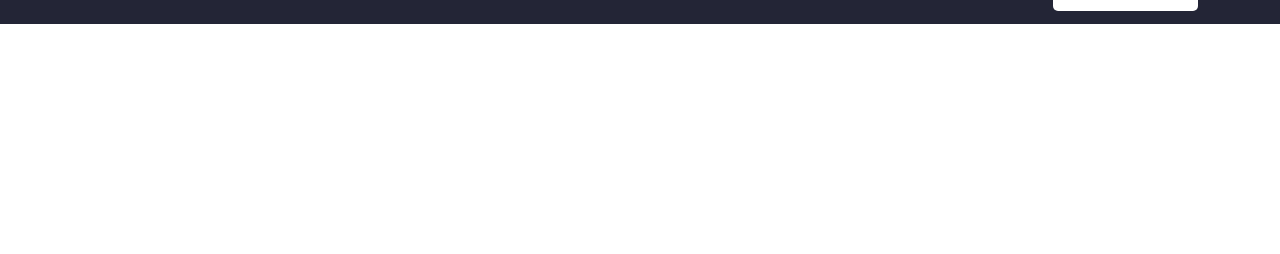
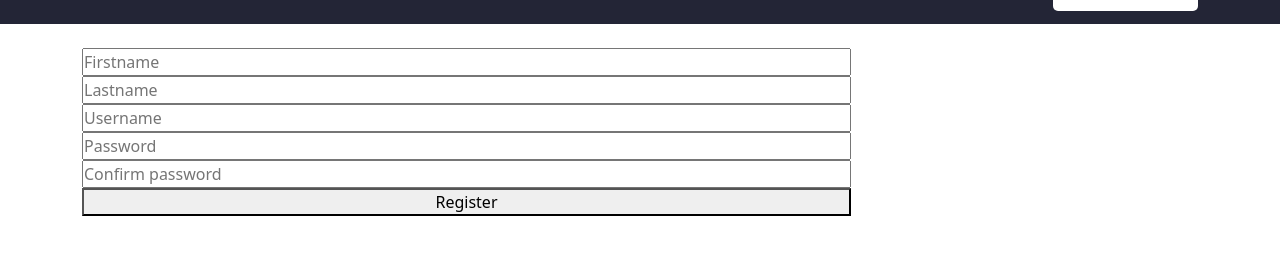
Before and after one commit to mukhammadazam/Finsweet, a plain HTML site: page Register.html in a window 1280 px wide. Shown: the part 56-310 px from the top of the page. Drawn offline with Linux system fonts and the light colour scheme.

Commit message:
register and register.scss start

```diff
--- a/Register.html
+++ b/Register.html
@@ -1,12 +1,12 @@
 <!DOCTYPE html>
 <html lang="en">
   <head>
-    <meta charset="UTF-8">
-    <meta http-equiv="X-UA-Compatible" content="IE=edge">
-    <meta name="viewport" content="width=device-width, initial-scale=1.0">
+    <meta charset="UTF-8" />
+    <meta http-equiv="X-UA-Compatible" content="IE=edge" />
+    <meta name="viewport" content="width=device-width, initial-scale=1.0" />
     <title>Regiter</title>
-<link rel="stylesheet" href="./bootstrab/bootstrap.min.css">
-<link rel="stylesheet" href="./scss/main.css">
+    <link rel="stylesheet" href="./bootstrab/bootstrap.min.css" />
+    <link rel="stylesheet" href="./scss/main.css" />
   </head>
   <body>
     <header>
@@ -17,16 +17,34 @@
 
             <ul class="nav__list mb-0">
               <li class="nav__list--item">
-                  <a id="home" class="text-decoration-none" target="_blank" href="./index.html">Home</a>
+                <a
+                  id="home"
+                  class="text-decoration-none"
+                  target="_blank"
+                  href="./index.html"
+                  >Home</a
+                >
               </li>
               <li class="nav__list--item">
-                  <a class="text-decoration-none" target="_blank"href="./index1.html">Blog</a>
+                <a
+                  class="text-decoration-none"
+                  target="_blank"
+                  href="./index1.html"
+                  >Blog</a
+                >
               </li>
               <li class="nav__list--item">
-                  <a class="text-decoration-none" target="_blank"href="./index2.html">About Us</a>
+                <a
+                  class="text-decoration-none"
+                  target="_blank"
+                  href="./index2.html"
+                  >About Us</a
+                >
               </li>
               <li class="nav__list--item">
-                  <a class="text-decoration-none" href="./Register.html">Register</a>
+                <a class="text-decoration-none" href="./Register.html"
+                  >Register</a
+                >
               </li>
               <li class="link">
                 <a class="login text-decoration-none" href="#">Login</a>
@@ -37,11 +55,54 @@
                 src="https://th.bing.com/th/id/OIP.COi00w2fX2TVgx0eZx0z_QAAAA?pid=ImgDet&rs=1"
                 alt="burger"
                 width="40"
-                  height="40"/></a>
+                height="40"
+            /></a>
           </div>
         </div>
       </nav>
     </header>
+    <main>
+      <section>
+        <div class="container">
+          <div class="register">
+            <h1 class="register__title">Register</h1>
+            <form action="#" class="register__form pt-5  d-block">
+              <input
+                type="text"
+                required
+                class="Firstname  d-block"
+                placeholder="Firstname"
+              />
+              <input
+                type="text"
+                required
+                class="Lastname  d-block"
+                placeholder="Lastname"
+              />
+              <input
+                type="text"
+                required
+                class="Username  d-block"
+                placeholder="Username"
+              />
+              <input
+                type="password"
+                required
+                class="Password  d-block"
+                placeholder="Password"
+              />
+              <input
+                type="password"
+                required
+                class="Confirm password  d-block"
+                placeholder="Confirm password"
+              />
+              <button class="register__form--btn d-block">Register</button>
+            </form>
+          </div>
+        </div>
+      </section>
+    </main>
     <script src="./js/script.js"></script>
   </body>
 </html>
--- a/scss/allblockss/_all-block.scss
+++ b/scss/allblockss/_all-block.scss
@@ -4,3 +4,4 @@
 @import './footer';
 @import './blogpage';
 @import './AboutUspeg';
+@import './register';
--- /dev/null
+++ b/scss/allblockss/_register.scss
@@ -0,0 +1,12 @@
+.register {
+  &__form {
+ input{
+    max-width: 769px;
+    width: 100%;
+ }
+ &--btn{
+    max-width: 769px;
+    width: 100%;
+ }
+}
+}
```
Also changed, not shown: scss/main.css, 1 other file. Lines whose indentation alone changed are shown as unchanged.
